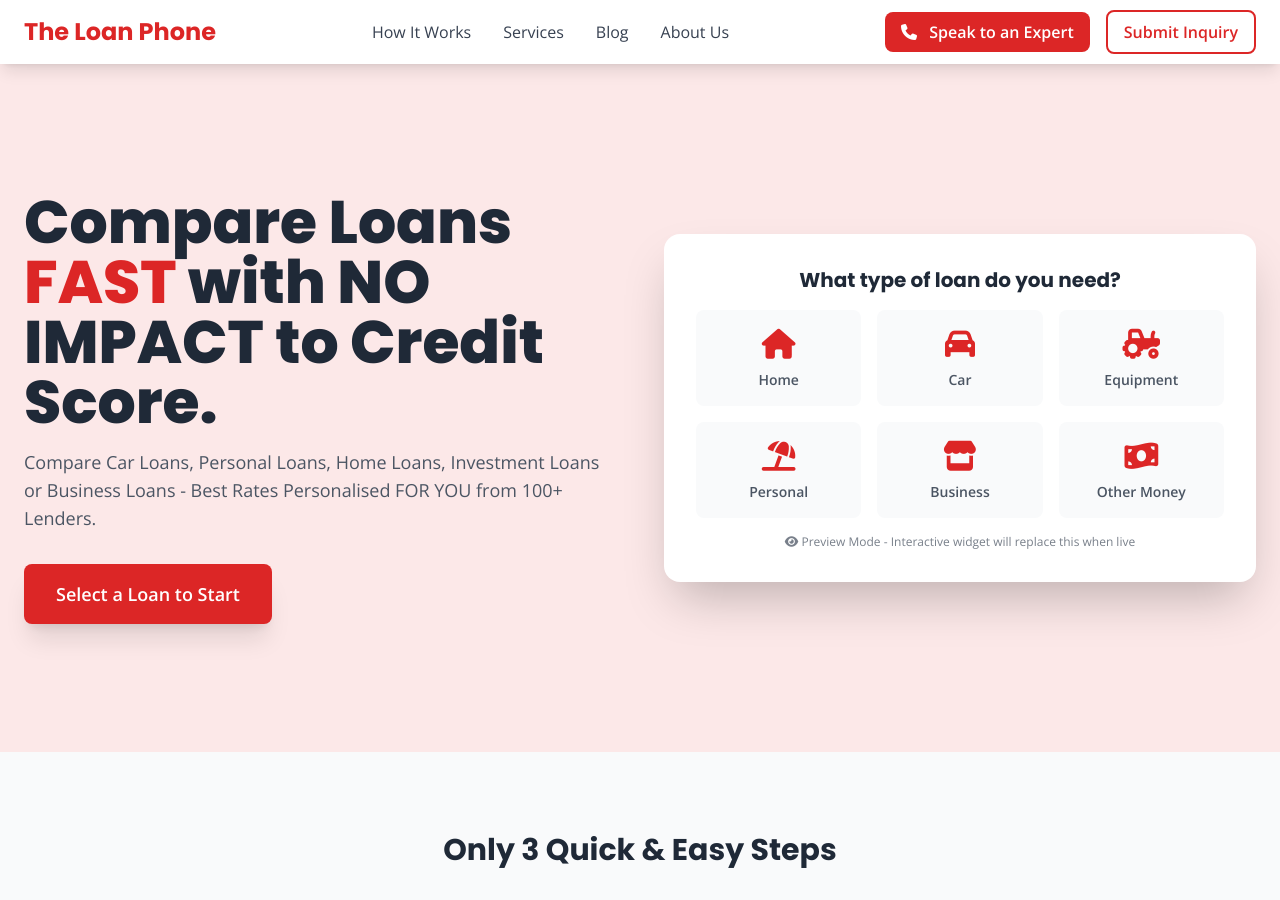
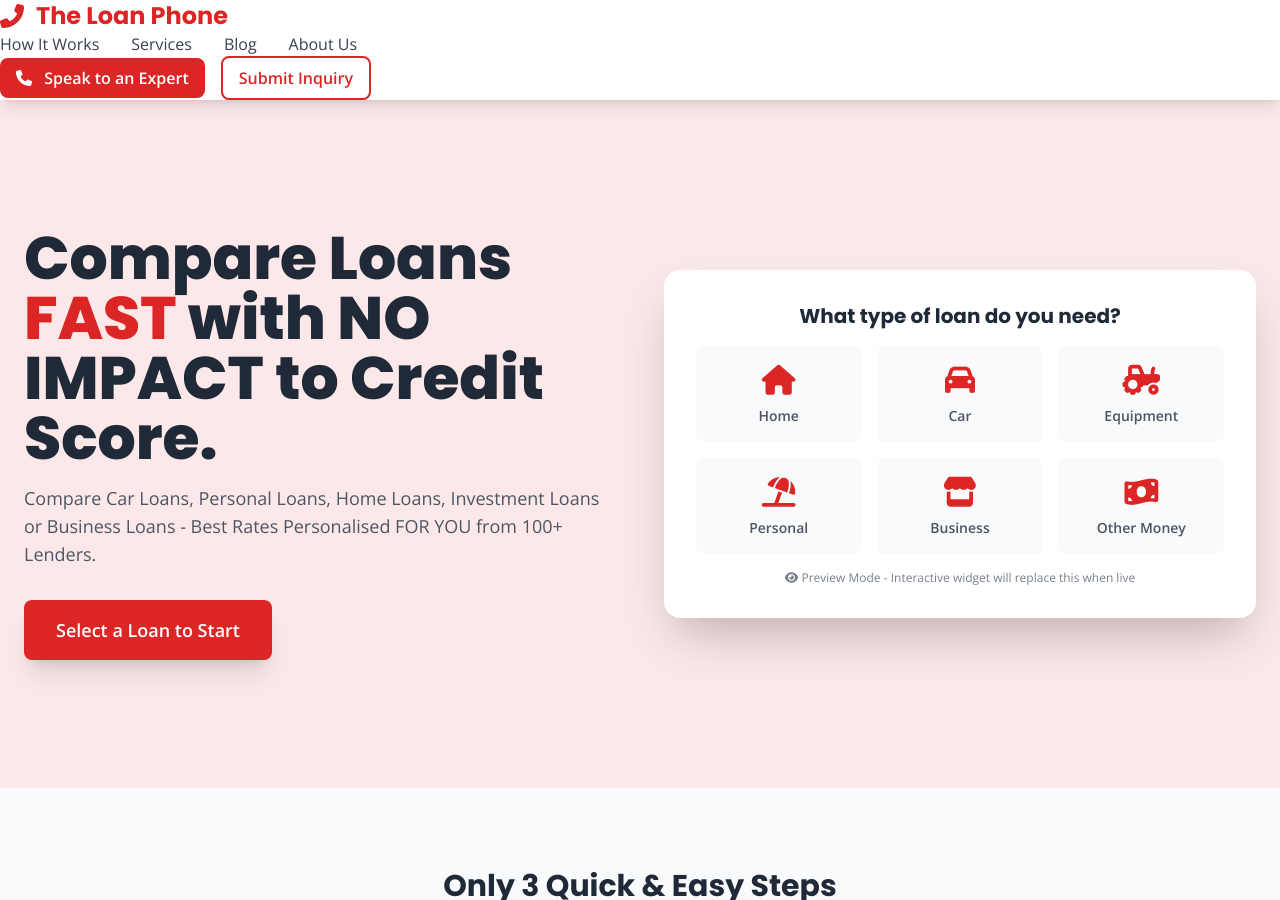
Before and after one commit to AMSumo9/loan-phone-website, a Jekyll site: the page built from index.md, in a window 1280 px wide and 900 px high. Built offline with Jekyll 4.4.1, drawn with Linux system fonts in a browser that asks for light colours; nearby versions of some CDN libraries.

Commit message:
Update header.html

```diff
--- a/_includes/header.html
+++ b/_includes/header.html
@@ -1,10 +1,9 @@
 <!-- Header -->
 <header class="bg-white shadow-lg sticky top-0 z-40">
-    <div class="container mx-auto px-6">
-        <div class="flex items-center justify-between h-16">
-            <!-- Logo -->
+    <!-- Logo with Phone Icon - Replace the logo section in header.html -->
     <div class="flex items-center">
     <a href="{{ site.baseurl }}/" class="flex items-center space-x-3">
+        <i class="fas fa-phone-alt text-2xl text-red-600"></i>
         <div class="text-2xl font-bold text-red-600" style="font-family: 'Poppins', sans-serif !important; color: #DC2626 !important;">
             The Loan Phone
         </div>
```
Lines whose indentation alone changed are shown as unchanged.
